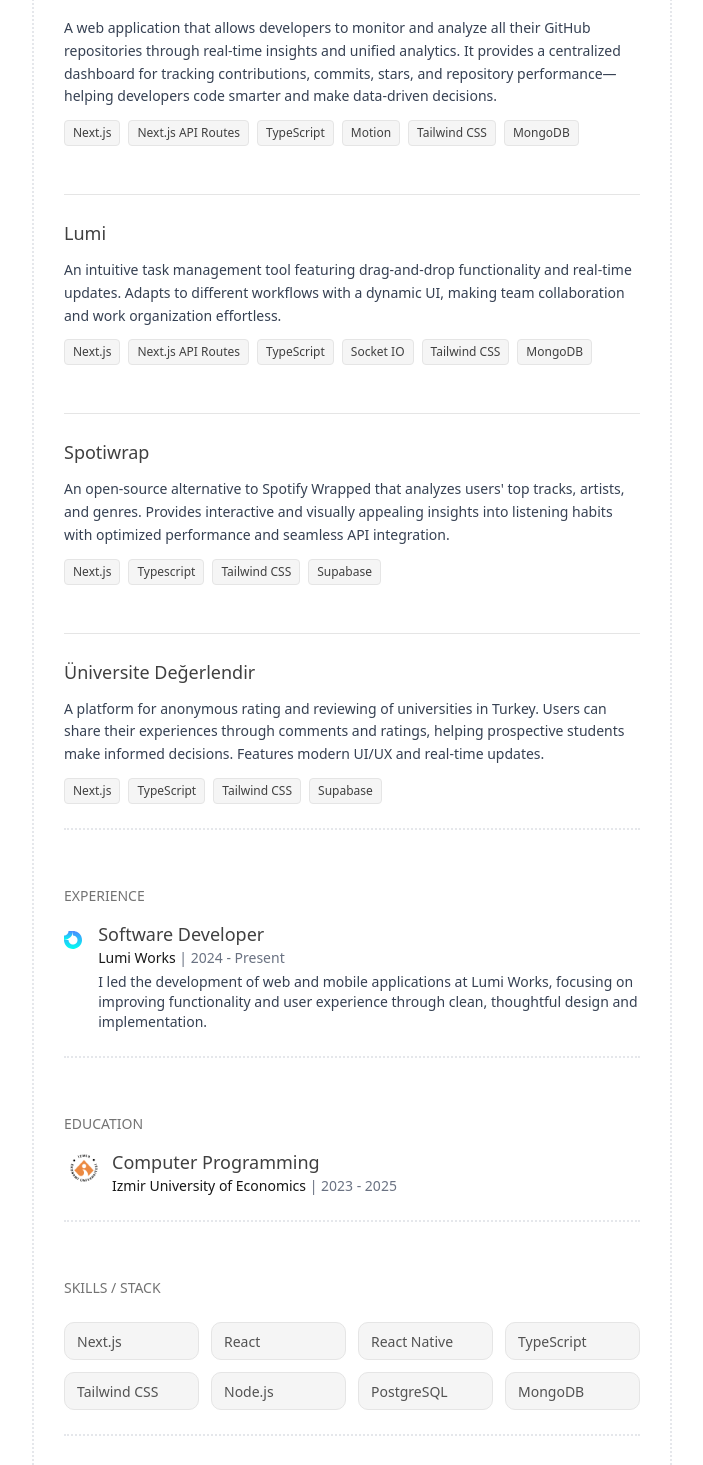
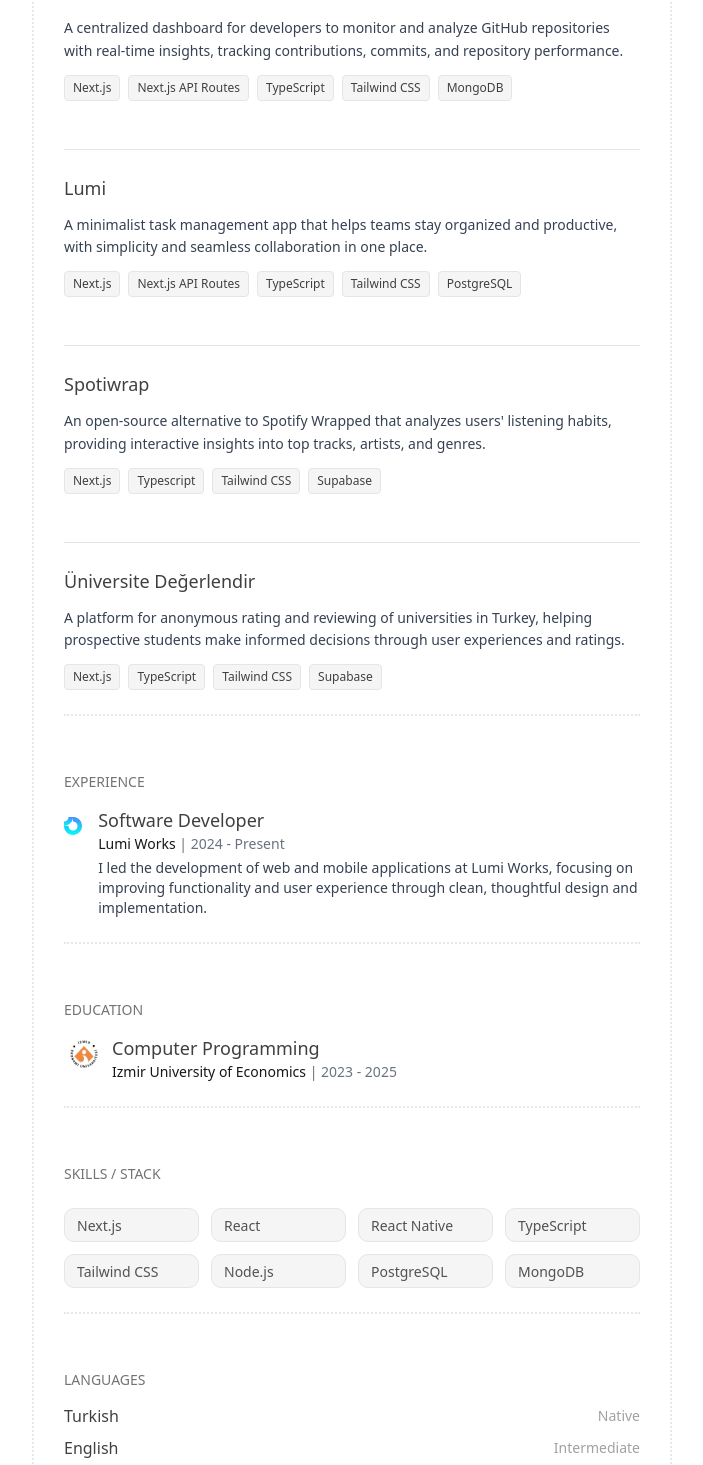
Before and after one commit to chefberke/chefberke-portfolio, a Next.js app: page / in a window 1280 px wide. Shown: the part 685-2150 px from the top of the page, without its empty margins (288-991 px from the left). Built offline with nearby package versions, Linux system fonts and the light colour scheme.

Commit message:
Refactor language display and project descriptions for clarity; adjusted text size in Languages component and simplified project descriptions in Projects component. Updated Stack component styling for consistency.

```diff
--- a/components/shared/languages.tsx
+++ b/components/shared/languages.tsx
@@ -10,15 +10,15 @@
         <div className="flex flex-col items-center justify-center gap-2 w-full">
           <div className="flex items-center justify-between w-full">
             <h2 className="text-neutral-700">Turkish</h2>
-            <p className="text-neutral-400">Native</p>
+            <p className="text-neutral-400 text-sm">Native</p>
           </div>
           <div className="flex items-center justify-between w-full">
             <h2 className="text-neutral-700">English</h2>
-            <p className="text-neutral-400">Intermediate</p>
+            <p className="text-neutral-400 text-sm">Intermediate</p>
           </div>
           <div className="flex items-center justify-between w-full">
             <h2 className="text-neutral-700">Deutsch</h2>
-            <p className="text-neutral-400">Basic</p>
+            <p className="text-neutral-400 text-sm">Basic</p>
           </div>
         </div>
       </div>
--- a/components/shared/projects.tsx
+++ b/components/shared/projects.tsx
@@ -23,12 +23,11 @@
     {
       title: "Gitcord",
       description:
-        "A web application that allows developers to monitor and analyze all their GitHub repositories through real-time insights and unified analytics. It provides a centralized dashboard for tracking contributions, commits, stars, and repository performance—helping developers code smarter and make data-driven decisions.",
+        "A centralized dashboard for developers to monitor and analyze GitHub repositories with real-time insights, tracking contributions, commits, and repository performance.",
       technologies: [
         "Next.js",
         "Next.js API Routes",
         "TypeScript",
-        "Motion",
         "Tailwind CSS",
         "MongoDB",
       ],
@@ -39,14 +38,13 @@
     {
       title: "Lumi",
       description:
-        "An intuitive task management tool featuring drag-and-drop functionality and real-time updates. Adapts to different workflows with a dynamic UI, making team collaboration and work organization effortless.",
+        "A minimalist task management app that helps teams stay organized and productive, with simplicity and seamless collaboration in one place.",
       technologies: [
         "Next.js",
         "Next.js API Routes",
         "TypeScript",
-        "Socket IO",
         "Tailwind CSS",
-        "MongoDB",
+        "PostgreSQL",
       ],
       githubUrl: "https://github.com/lumi-work/lumi-board",
       liveUrl: "https://lumi-board.vercel.app",
@@ -55,7 +53,7 @@
     {
       title: "Spotiwrap",
       description:
-        "An open-source alternative to Spotify Wrapped that analyzes users' top tracks, artists, and genres. Provides interactive and visually appealing insights into listening habits with optimized performance and seamless API integration.",
+        "An open-source alternative to Spotify Wrapped that analyzes users' listening habits, providing interactive insights into top tracks, artists, and genres.",
       technologies: ["Next.js", "Typescript", "Tailwind CSS", "Supabase"],
       githubUrl: "https://github.com/lumi-work/spotiwrap",
       liveUrl: "https://spoti-wrap.vercel.app",
@@ -64,7 +62,7 @@
     {
       title: "Üniversite Değerlendir",
       description:
-        "A platform for anonymous rating and reviewing of universities in Turkey. Users can share their experiences through comments and ratings, helping prospective students make informed decisions. Features modern UI/UX and real-time updates.",
+        "A platform for anonymous rating and reviewing of universities in Turkey, helping prospective students make informed decisions through user experiences and ratings.",
       technologies: ["Next.js", "TypeScript", "Tailwind CSS", "Supabase"],
       githubUrl: "https://github.com/chefberke/universite-degerlendir",
       liveUrl: "https://universite-degerlendir.vercel.app",
--- a/components/shared/stack.tsx
+++ b/components/shared/stack.tsx
@@ -20,7 +20,7 @@
           {technologies.map((tech, index) => (
             <div
               key={index}
-              className="px-3 py-1.5 bg-neutral-100 hover:bg-neutral-200 rounded-lg border border-neutral-200 hover:border-neutral-300 transition-all duration-200 ease-in-out"
+              className="px-3 py-1 bg-neutral-100 hover:bg-neutral-200 rounded-lg border border-neutral-200 hover:border-neutral-300 transition-all duration-200 ease-in-out"
             >
               <span className="text-neutral-600 text-sm font-medium">
                 {tech}
```
